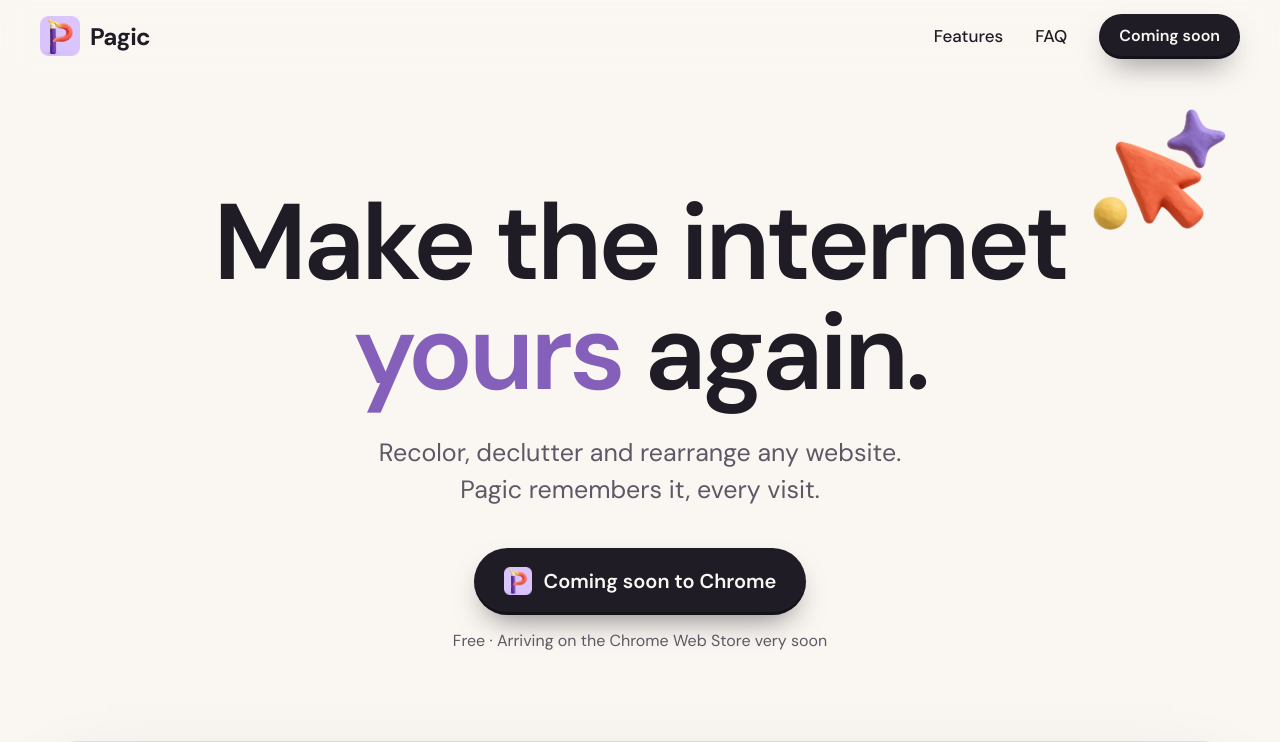
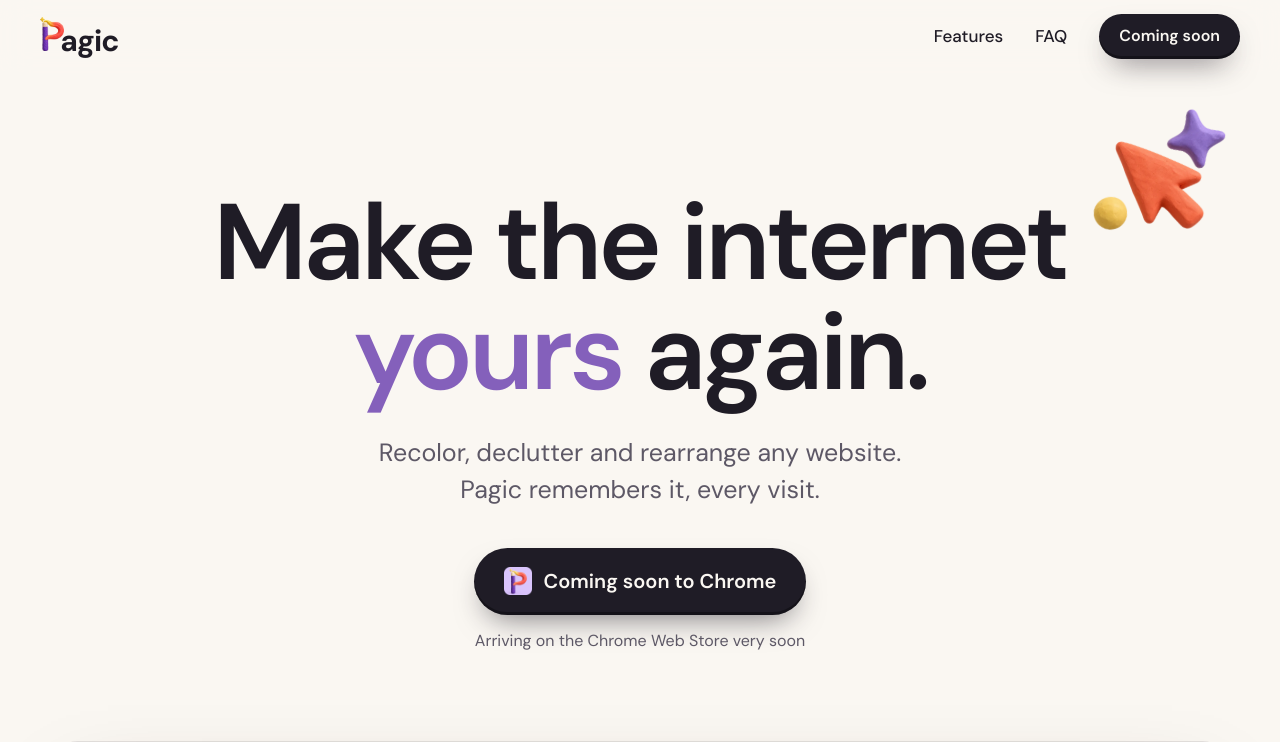
Before and after one commit to kosuvorov/pagic.dev, a plain HTML site: page index.html in a window 1280 px wide. Shown: the top 742 px of the page. Drawn offline with Linux system fonts and the light colour scheme.

Commit message:
Clay P wordmark in the header; no longer say Pagic is free

```diff
--- a/app.js
+++ b/app.js
@@ -60,7 +60,7 @@ for (const link of document.querySelectorAll("[data-install]")) {
 }
 if (!store) {
   for (const label of document.querySelectorAll("[data-install-label]")) label.textContent = "Coming soon to Chrome";
-  for (const note of document.querySelectorAll("[data-install-note]")) note.textContent = "Free · Arriving on the Chrome Web Store very soon";
+  for (const note of document.querySelectorAll("[data-install-note]")) note.textContent = "Arriving on the Chrome Web Store very soon";
   const small = document.querySelector(".site-header [data-install]");
   small.textContent = "Coming soon";
 }
--- a/index.html
+++ b/index.html
@@ -25,8 +25,7 @@
     "applicationCategory": "BrowserApplication",
     "operatingSystem": "Chrome, Chromium browsers",
     "description": "Recolor, declutter and rearrange any website. Hide what you don't need, read without distractions, leave notes, and Pagic remembers it on every visit.",
-    "url": "https://pagic.dev/",
-    "offers": { "@type": "Offer", "price": "0", "priceCurrency": "USD" }
+    "url": "https://pagic.dev/"
   }
   </script>
   <script src="config.js" defer></script>
@@ -35,8 +34,8 @@
 <body>
   <header class="site-header">
     <a class="brand" href="./" aria-label="Pagic home">
-      <img src="assets/pagic.png" alt="" width="40" height="40">
-      <span>Pagic</span>
+      <img src="assets/wordmark-p.webp" alt="" width="140" height="200">
+      <span>agic</span>
     </a>
     <nav aria-label="Main">
       <a href="#features">Features</a>
@@ -56,7 +55,7 @@
           <img src="assets/pagic.png" alt="" width="28" height="28">
           <span data-install-label>Add to Chrome</span>
         </a>
-        <span class="cta-note" data-install-note>Free · Chrome and other Chromium browsers</span>
+        <span class="cta-note" data-install-note>For Chrome and other Chromium browsers</span>
       </div>
       <figure class="hero-shot">
         <img src="assets/shots/wiki-panel-simple.webp" alt="A Wikipedia article recolored in warm cream with Pagic, sticky notes on the page, and Pagic's settings panel floating on the right" width="1600" height="1000" fetchpriority="high">
@@ -220,10 +219,6 @@
       <img class="section-icon" src="assets/icons/sparkle.webp" alt="" width="512" height="512" loading="lazy">
       <h2 id="faq-title">Questions</h2>
       <details>
-        <summary>Is Pagic free?</summary>
-        <p>Yes. No account, no subscription, no ads.</p>
-      </details>
-      <details>
         <summary>Which browsers does it work in?</summary>
         <p>Chrome, and browsers built on Chromium 127 or newer, like Edge, Brave, Arc and Helium.</p>
       </details>
@@ -264,7 +259,7 @@
       <a class="button" href="#get" data-install>
         <span data-install-label>Add to Chrome</span>
       </a>
-      <p class="cta-note" data-install-note>Free · Chrome and other Chromium browsers</p>
+      <p class="cta-note" data-install-note>For Chrome and other Chromium browsers</p>
     </section>
   </main>
 
--- a/styles.css
+++ b/styles.css
@@ -87,7 +87,9 @@ section > h2 + .sub { margin: 20px 0 0; font-size: 21px; }
   -webkit-backdrop-filter: blur(14px);
   backdrop-filter: blur(14px);
 }
-.brand { display: flex; align-items: center; gap: 10px; color: var(--ink); font-size: 24px; font-weight: 700; letter-spacing: -0.03em; text-decoration: none; }
+/* The wordmark: the clay P from the logo, then "agic", sharing a baseline */
+.brand { display: inline-flex; align-items: baseline; color: var(--ink); font-size: 30px; font-weight: 700; line-height: 1; letter-spacing: -0.03em; text-decoration: none; }
+.brand img { width: auto; height: 1.15em; margin: 0 -0.13em -0.04em 0; }
 .site-header nav { display: flex; align-items: center; gap: clamp(14px, 3vw, 32px); }
 .site-header nav a:not(.button) { color: var(--ink); font-size: 17px; font-weight: 500; text-decoration: none; }
 .site-header nav a:not(.button):hover { color: var(--purple); }
```
Also changed, not shown: privacy.html (+2 -2 lines), assets/wordmark-p.webp (added).
